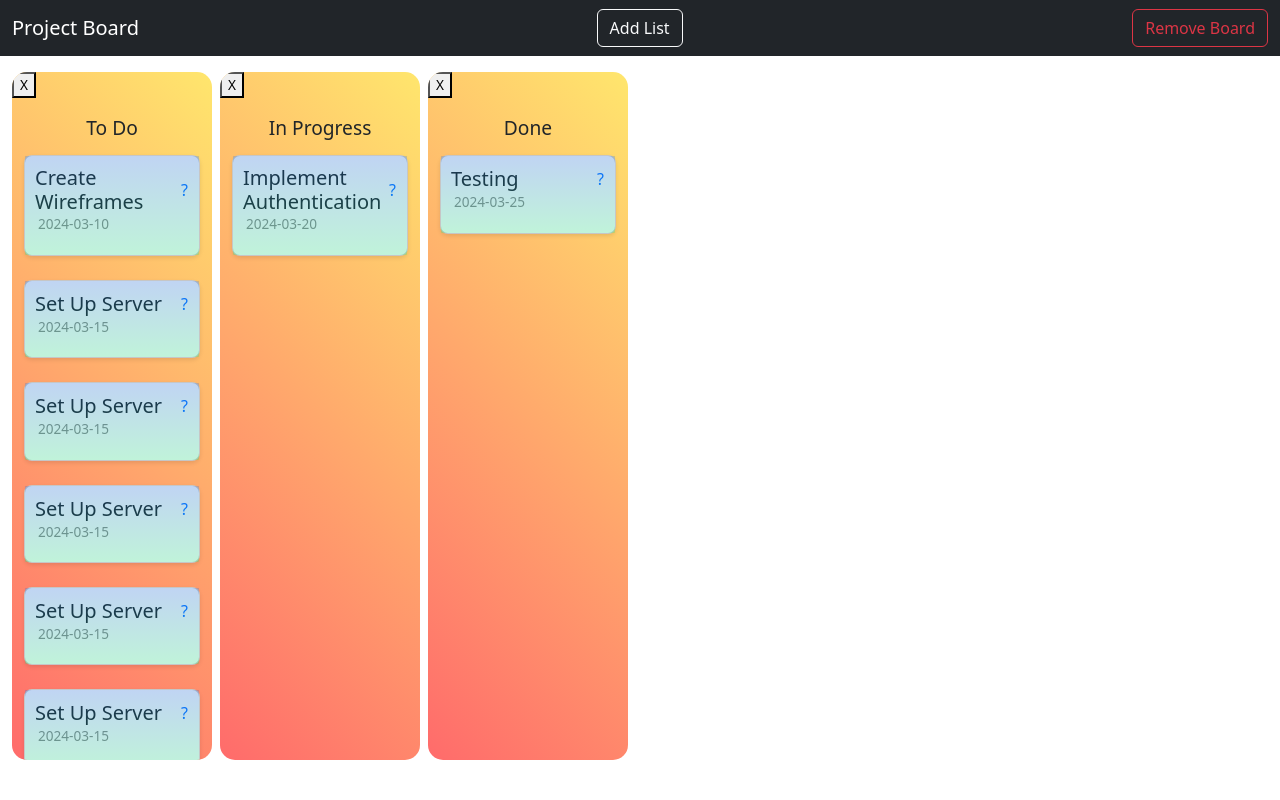
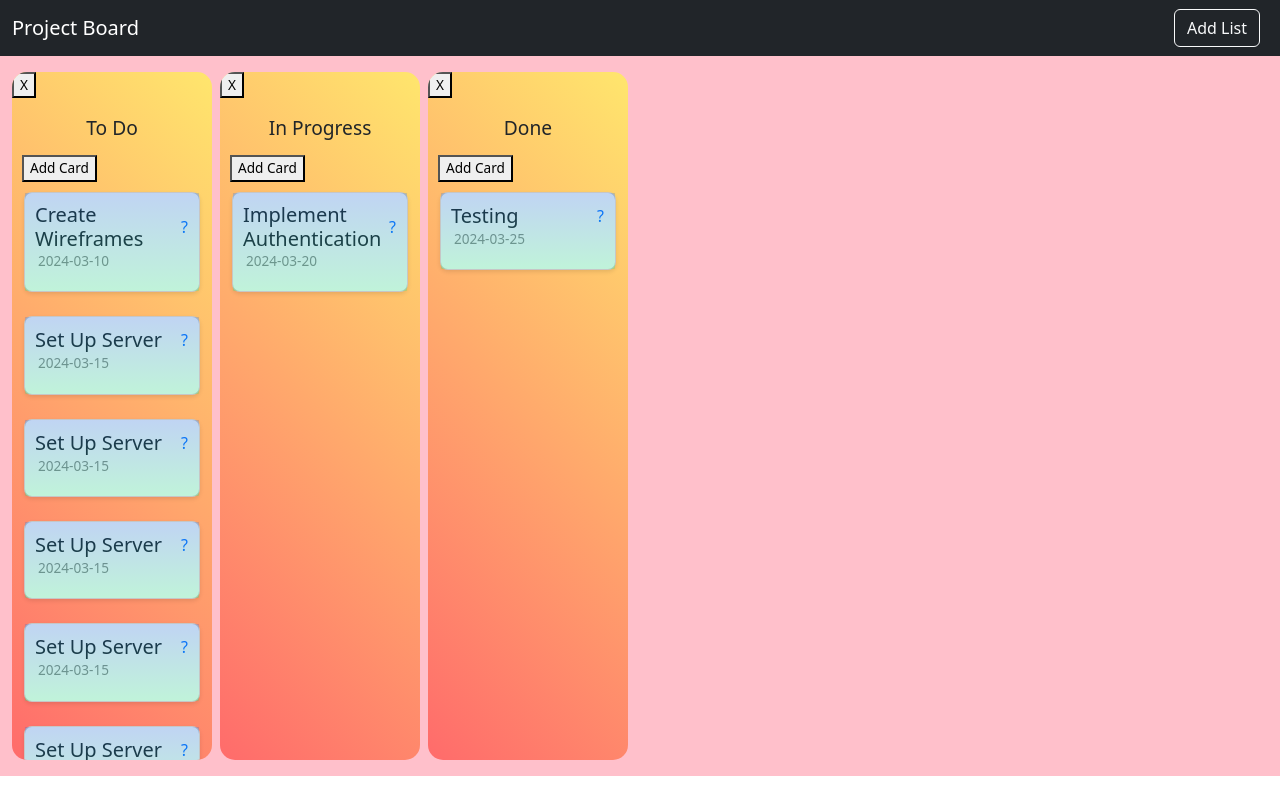
Before and after one commit to SarahCallesDeveloper/BoardTaskMaster, a React (Vite) app in the folder Board_Organizer/: page / in a window 1280 px wide. Built offline with nearby package versions, Linux system fonts and the light colour scheme.

Commit message:
Functional AddCards

```diff
--- a/Board_Organizer/src/Components/alternativeboard.jsx
+++ b/Board_Organizer/src/Components/alternativeboard.jsx
@@ -52,20 +52,12 @@ export function Board({ board, onRemove }) {
     setUpdatedLists(items);
   };
 
-  const handleBoardRemove = () => {
-    const confirmation = window.confirm("Are you sure you want to remove this board?");
-    if (confirmation) {
-      onRemove(board.id);
-    }
-  };
-
   return (
-    <div>
+    <div style={{background:"pink"}}>
     <nav className="navbar navbar-dark bg-dark">
       <div className="container-fluid">
         <span className="navbar-brand">{name}</span>
         <button className="btn btn-outline-light me-2" onClick={handleAddList}>Add List</button>
-          <button className="btn btn-outline-danger" onClick={handleBoardRemove}>Remove Board</button>
       </div>
     </nav>
     <div className="container-fluid py-3" style={{ overflowX: 'auto', overflowY: 'hidden', maxWidth: '100vw' }}>
--- a/Board_Organizer/src/Components/card.jsx
+++ b/Board_Organizer/src/Components/card.jsx
@@ -57,7 +57,6 @@ export function Card({ card, onEdit }) {
 
   return (
     <div className="container">
-
     <div className="card" style={{ maxWidth: '320px', position: 'relative' }}>
       {/* Overlay element */}
       <div style={{ position: 'absolute', top: 0, left: 0, width: '100%', height: '100%', background: 'linear-gradient(to bottom, rgba(0, 102, 255, 0.2), rgba(0, 255, 128, 0.2))', pointerEvents: 'none' }}></div>
@@ -65,13 +64,13 @@ export function Card({ card, onEdit }) {
       <div className="card-body" style={{ paddingTop: collapsed ? '0' : '0', paddingBottom: collapsed ? '0' : '0', paddingLeft: '0', paddingRight: '0' }}>
         <div className="d-flex justify-content-between align-items-center">
           <h5 className="card-title mb-0">{title}</h5>
-              <button className="btn text-primary" type="button" onClick={handleToggleCollapse} style={{padding:"0"}}>
+          <button className="btn text-primary" type="button" onClick={handleToggleCollapse} style={{ padding: "0" }}>
             ?<i className={`bi bi-${collapsed ? 'plus' : 'dash'}-circle`}></i>
           </button>
         </div>
-            <p style={{paddingLeft:"3px"}} className='date'>{dueDate}</p>
+        <p style={{ paddingLeft: "3px" }} className='date'>{dueDate}</p>
         <div className={`collapse ${collapsed ? '' : 'show'}`}>
-              <p className='description'>{description}</p>
+          {description && <p className='description'>{description}</p>}
           <p>
             {assignedMembers.map((member, index) => (
               <span
--- a/Board_Organizer/src/Components/list.jsx
+++ b/Board_Organizer/src/Components/list.jsx
@@ -4,20 +4,18 @@ import { Card } from './card'; // Assuming you have a Card component
 import '../Styling/CssList.css';
 import "../Styling/CssScrollbar.css"
 
-export function List({ list,onRemove }) {
+export function List({ list, onRemove }) {
   const { id, name, cards } = list;
   const [updatedCards, setUpdatedCards] = useState(cards);
-  console.log("id: ", id)
-  // Function to handle editing of a card
 
   const handleRemove = () => {
     const confirmation = window.confirm("Are you sure you want to remove this list?");
     if (confirmation) {
-      onRemove(list.id);
+      onRemove(id);
     }
   };
+
   const handleEdit = (id, editedTitle, editedDescription, editedDueDate, editedTags, editedAssignedMembers) => {
-    // Find the card with the given id
     const updatedCardIndex = updatedCards.findIndex(card => card.id === id);
     if (updatedCardIndex !== -1) {
       const updatedCard = {
@@ -28,39 +26,53 @@ export function List({ list,onRemove }) {
         Tags: editedTags,
         assignedMembers: editedAssignedMembers
       };
-      // Update the card in the cards array
       const newCards = [...updatedCards];
       newCards[updatedCardIndex] = updatedCard;
-      // Update the state with the updated cards
       setUpdatedCards(newCards);
     }
   };
 
-  // Function to handle reordering of cards
   const handleDragEnd = (result) => {
-    if (!result.destination) return; // dropped outside the list
+    if (!result.destination) return;
     const items = Array.from(updatedCards);
     const [reorderedItem] = items.splice(result.source.index, 1);
     items.splice(result.destination.index, 0, reorderedItem);
     setUpdatedCards(items);
   };
 
+  const handleAddCard = () => {
+    const newCard = {
+      id: Math.random().toString(36).substr(2, 9),
+      title: "New Card",
+      description: "",
+      dueDate: "",
+      Tags: [],
+      assignedMembers: []
+    };
+    setUpdatedCards(prevCards => [...prevCards, newCard]);
+  };
+
+  const handleRemoveCard = (cardId) => {
+    setUpdatedCards(prevCards => prevCards.filter(card => card.id !== cardId));
+  };
+
   return (
     <div className="container px-0 custom-container" style={{ maxWidth: '330px', height: '86vh', overflowY: 'auto', overflowX: 'hidden', background: 'linear-gradient(45deg, #FF6B6B, #FFE66D)', borderRadius: '15px' }}>
+      <button onClick={handleRemove}>X</button>
+      <h2 className="mt-2 mb-3" style={{ textAlign: 'center', fontSize: '1.2rem', paddingTop: '10px', margin: '0' }}>{name}</h2>
+      <button onClick={handleAddCard} style={{ margin: '0 10px 10px 10px' }}>Add Card</button>
       <DragDropContext onDragEnd={handleDragEnd}>
         <Droppable droppableId="droppable">
           {(provided, snapshot) => (
             <div ref={provided.innerRef} {...provided.droppableProps}>
               <div className="list" id={id}>
-                 <button onClick={handleRemove}>X</button>
-                <h2 className="mt-2 mb-3" style={{ textAlign: 'center', fontSize: '1.2rem', paddingTop: '10px', margin: '0' }}>{name}</h2>
                 <div className="row row-cols-1 row-cols-md-1 g-1">
                   {updatedCards.map((card, index) => (
                     <Draggable key={card.id} draggableId={card.id} index={index}>
                       {(provided, snapshot) => (
                         <div ref={provided.innerRef} {...provided.draggableProps} {...provided.dragHandleProps}>
                           <div className="col">
-                            <Card card={card} onEdit={handleEdit} style={{ borderRadius: '15px', boxShadow: snapshot.isDragging ? '0 4px 8px 0 rgba(0, 0, 0, 0.2)' : 'none' }} />
+                            <Card card={card} onEdit={handleEdit} onRemove={() => handleRemoveCard(card.id)} style={{ borderRadius: '15px', boxShadow: snapshot.isDragging ? '0 4px 8px 0 rgba(0, 0, 0, 0.2)' : 'none' }} />
                           </div>
                         </div>
                       )}
```
Lines whose indentation alone changed are shown as unchanged.
